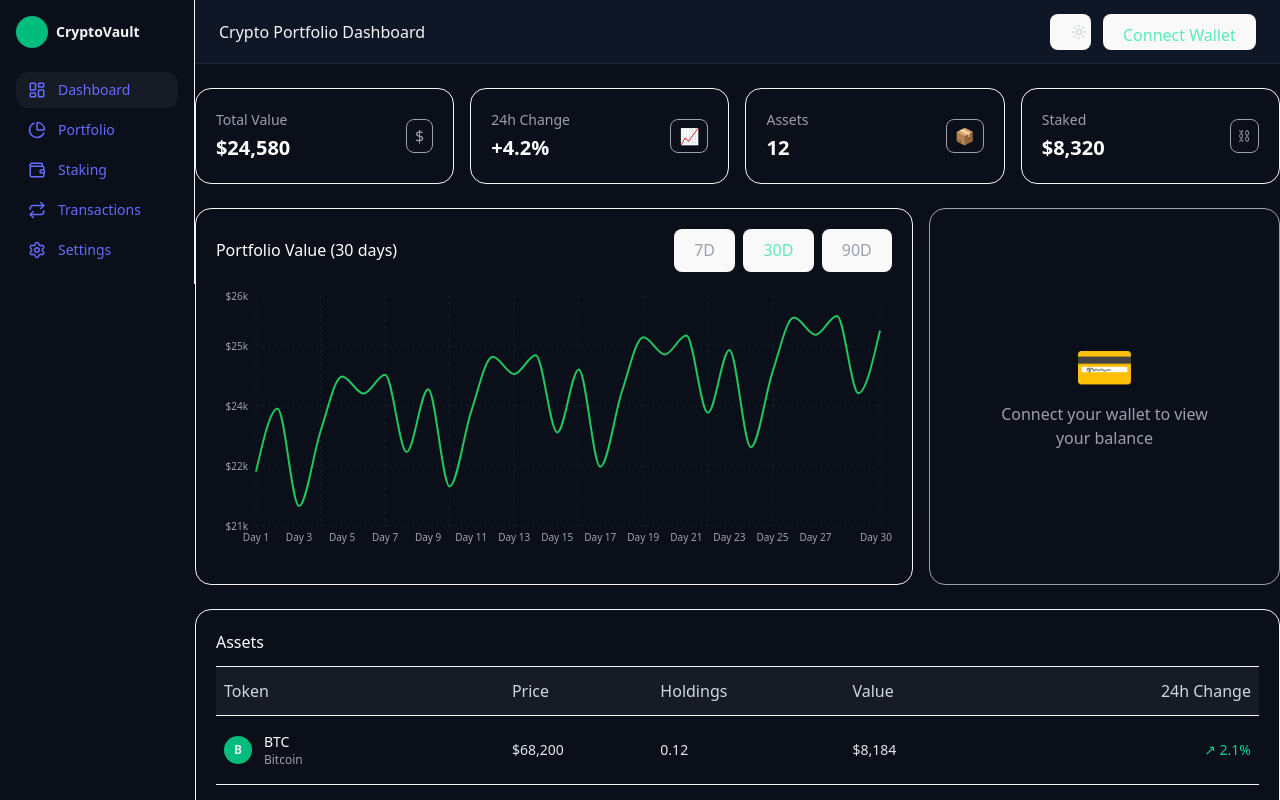
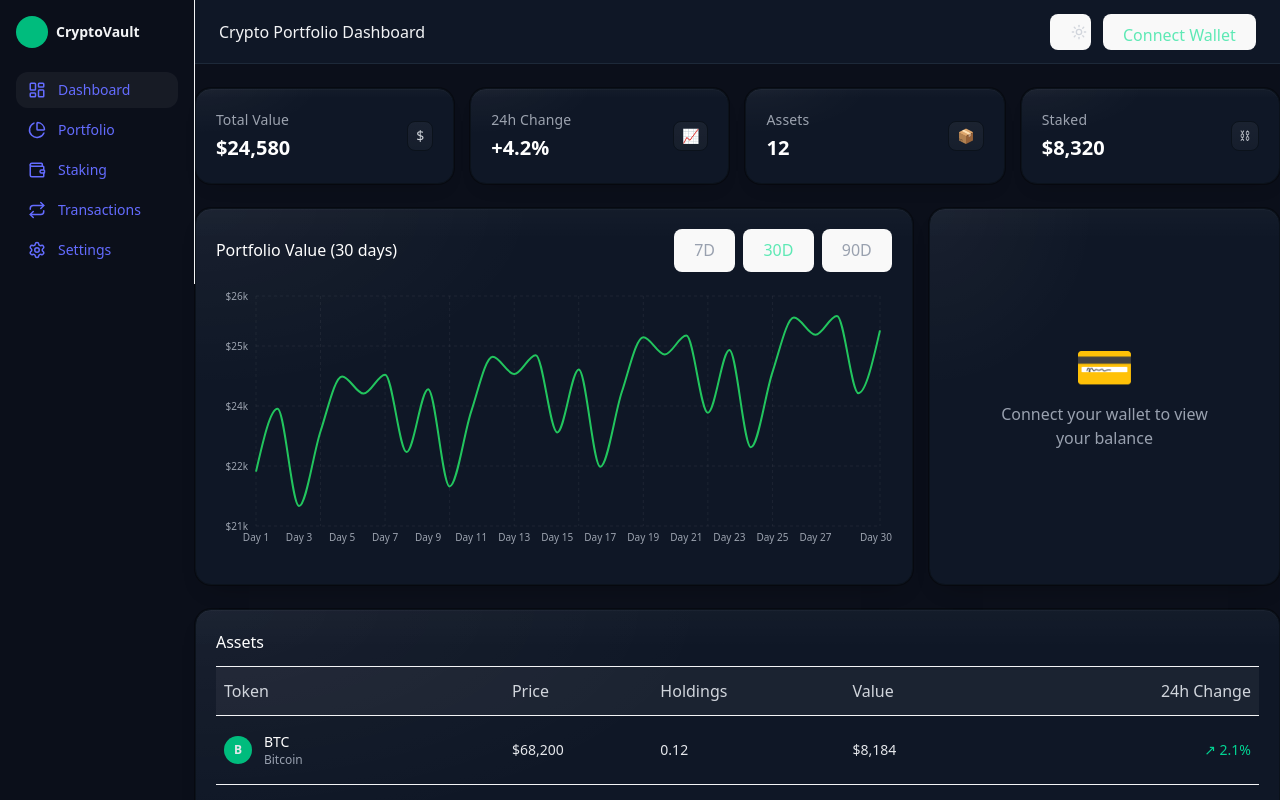
Before and after one commit to malih99/CryptoVault, a React (Vite) app: page / in a window 1280 px wide. Shown: the top 800 px of the page. Built offline with nearby package versions, Linux system fonts and the light colour scheme.

Commit message:
style(ui): enhance card and stat components with improved borders and layered backgrounds

```diff
--- a/src/components/ui/Card.tsx
+++ b/src/components/ui/Card.tsx
@@ -5,11 +5,5 @@ export default function Card({
   children: React.ReactNode;
   className?: string;
 }) {
-  return (
-    <div
-      className={`rounded-2xl border border-border bg-card shadow-[0_1px_0_0_rgba(255,255,255,0.02)_inset,0_0_0_1px_rgba(0,0,0,0.2)] ${className}`}
-    >
-      {children}
-    </div>
-  );
+  return <div className={`card ${className}`}>{children}</div>;
 }
--- a/src/components/ui/Stat.tsx
+++ b/src/components/ui/Stat.tsx
@@ -4,18 +4,25 @@ export default function Stat({
   right,
 }: {
   label: string;
-  value: string;
+  value: string | number;
   right?: React.ReactNode;
 }) {
   return (
-    <div className="h-[84px] sm:h-[96px] rounded-2xl border border-border bg-card px-5 py-4 flex items-center justify-between">
+    <div className="stat">
       <div>
-        <div className="text-[13px] sm:text-sm text-gray-400">{label}</div>
-        <div className="text-lg sm:text-xl font-semibold text-white mt-1">
-          {value}
+        <div className="stat__label">{label}</div>
+        <div className="stat__value">{value}</div>
+      </div>
+
+      {right && (
+        <div className="stat__right">
+          {typeof right === "string" ? (
+            <div className="kpi-chip">{right}</div>
+          ) : (
+            right
+          )}
         </div>
-      </div>
-      {right && <div className="text-gray-400 shrink-0">{right}</div>}
+      )}
     </div>
   );
 }
--- a/src/features/dashboard/DashboardPage.tsx
+++ b/src/features/dashboard/DashboardPage.tsx
@@ -12,30 +12,22 @@ export default function DashboardPage() {
         <Stat
           label="Total Value"
           value="$24,580"
-          right={
-            <div className="border border-border rounded-lg px-2 py-1">$</div>
-          }
+          right={<div className="kpi-chip">$</div>}
         />
         <Stat
           label="24h Change"
           value="+4.2%"
-          right={
-            <div className="border border-border rounded-lg px-2 py-1">📈</div>
-          }
+          right={<div className="kpi-chip">📈</div>}
         />
         <Stat
           label="Assets"
           value="12"
-          right={
-            <div className="border border-border rounded-lg px-2 py-1">📦</div>
-          }
+          right={<div className="kpi-chip">📦</div>}
         />
         <Stat
           label="Staked"
           value="$8,320"
-          right={
-            <div className="border border-border rounded-lg px-2 py-1">⛓</div>
-          }
+          right={<div className="kpi-chip">⛓</div>}
         />
       </div>
 
--- a/src/styles/style.css
+++ b/src/styles/style.css
@@ -9,6 +9,8 @@
     --border: #1d2939;
     --text: #e5e7eb;
     --muted: #9ca3af;
+    --border-strong: color-mix(in oklab, var(--border) 65%, #000 35%);
+    --card-elev: color-mix(in oklab, var(--card) 94%, transparent);
 
     --success: #22c55e;
     --danger: #f87171;
@@ -110,38 +112,118 @@
   /* Card */
   .card {
     @apply rounded-2xl border;
-    background: var(--card);
-    border-color: var(--border);
-    box-shadow: 0 1px 0 0 rgba(255, 255, 255, 0.02) inset,
-      0 0 0 1px rgba(0, 0, 0, 0.2);
+    border-color: var(--border-strong);
+
+    background: linear-gradient(
+        180deg,
+        rgba(255, 255, 255, 0.02) 0%,
+        rgba(255, 255, 255, 0) 8%
+      ),
+      radial-gradient(
+        120% 120% at 0% 0%,
+        rgba(255, 255, 255, 0.04) 0%,
+        transparent 40%
+      ),
+      var(--card);
+
+    box-shadow: inset 0 1px 0 rgba(255, 255, 255, 0.03),
+      0 0 0 1px rgba(0, 0, 0, 0.35), 0 12px 24px -16px rgba(0, 0, 0, 0.45);
+  }
+
+  .card:hover {
+    box-shadow: inset 0 1px 0 rgba(255, 255, 255, 0.04),
+      0 0 0 1px rgba(0, 0, 0, 0.45), 0 16px 28px -18px rgba(0, 0, 0, 0.55);
+    background: linear-gradient(
+        180deg,
+        rgba(255, 255, 255, 0.025) 0%,
+        rgba(255, 255, 255, 0) 10%
+      ),
+      radial-gradient(
+        120% 120% at 0% 0%,
+        rgba(255, 255, 255, 0.05) 0%,
+        transparent 42%
+      ),
+      var(--card);
+    transition: box-shadow 0.2s ease, background 0.2s ease;
   }
 
   /* KPI Stat */
   .stat {
-    @apply h-[84px] rounded-2xl border px-5 py-4 flex items-center justify-between;
+    @apply h-[84px] sm:h-[96px] rounded-2xl border px-5 py-4 flex items-center justify-between;
+    /* بوردر تیره‌تر مثل کارت‌ها */
+    border-color: var(--border-strong);
+
+    /* بک‌گراند لایه‌ای برای عمق */
+    background: linear-gradient(
+        180deg,
+        rgba(255, 255, 255, 0.02) 0%,
+        rgba(255, 255, 255, 0) 10%
+      ),
+      radial-gradient(
+        120% 120% at 0% 0%,
+        rgba(255, 255, 255, 0.035) 0%,
+        transparent 40%
+      ),
+      var(--card);
+
+    /* سایهٔ لطیف */
+    box-shadow: inset 0 1px 0 rgba(255, 255, 255, 0.03),
+      0 0 0 1px rgba(0, 0, 0, 0.35), 0 10px 22px -16px rgba(0, 0, 0, 0.42);
+
+    transition: box-shadow 0.2s ease, background 0.2s ease, transform 0.12s ease;
   }
-  @screen sm {
-    .stat {
-      @apply h-[96px];
-    }
+
+  .stat:hover {
+    box-shadow: inset 0 1px 0 rgba(255, 255, 255, 0.04),
+      0 0 0 1px rgba(0, 0, 0, 0.45), 0 14px 26px -18px rgba(0, 0, 0, 0.52);
+    background: linear-gradient(
+        180deg,
+        rgba(255, 255, 255, 0.025) 0%,
+        rgba(255, 255, 255, 0) 12%
+      ),
+      radial-gradient(
+        120% 120% at 0% 0%,
+        rgba(255, 255, 255, 0.045) 0%,
+        transparent 42%
+      ),
+      var(--card);
   }
 
   .stat__label {
-    @apply text-[13px];
-  }
-  @screen sm {
-    .stat__label {
-      @apply text-sm;
-    }
+    @apply text-[13px] sm:text-sm;
+    color: var(--muted);
+    letter-spacing: 0.01em;
   }
 
   .stat__value {
-    @apply text-lg font-semibold text-white mt-1;
+    @apply text-lg sm:text-xl font-semibold text-white mt-1;
   }
-  @screen sm {
-    .stat__value {
-      @apply text-xl;
-    }
+
+  .stat__right {
+    @apply shrink-0;
+    color: var(--muted);
+  }
+
+  /* چیپ سمت راست KPI */
+  .kpi-chip {
+    @apply inline-flex items-center justify-center rounded-lg text-sm px-2 py-1;
+    border: 1px solid var(--border-strong);
+    background: linear-gradient(
+        180deg,
+        rgba(255, 255, 255, 0.03) 0%,
+        rgba(255, 255, 255, 0.01) 100%
+      ),
+      rgba(255, 255, 255, 0.02);
+    color: #d1d5db; /* خنثی روشن */
+  }
+
+  .kpi-chip:hover {
+    background: linear-gradient(
+        180deg,
+        rgba(255, 255, 255, 0.04) 0%,
+        rgba(255, 255, 255, 0.015) 100%
+      ),
+      rgba(255, 255, 255, 0.03);
   }
 
   /* Buttons */
```
